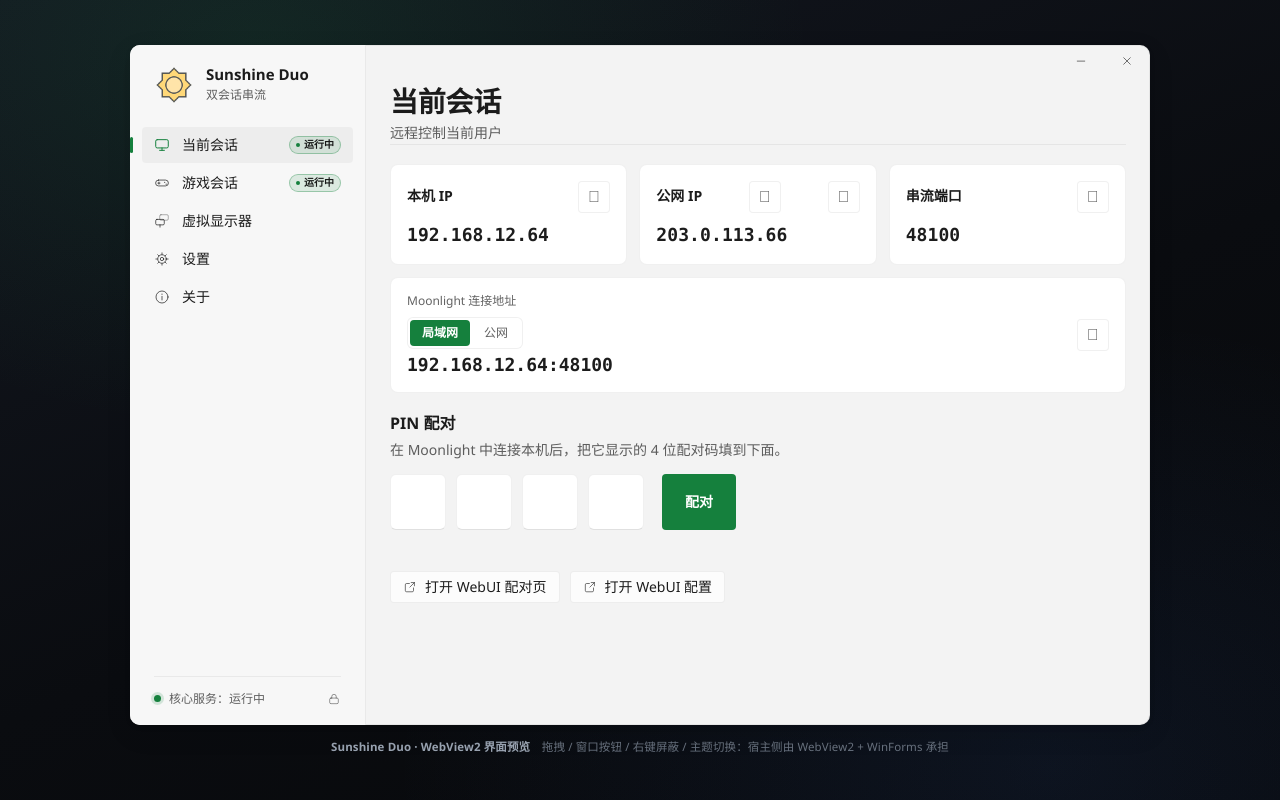
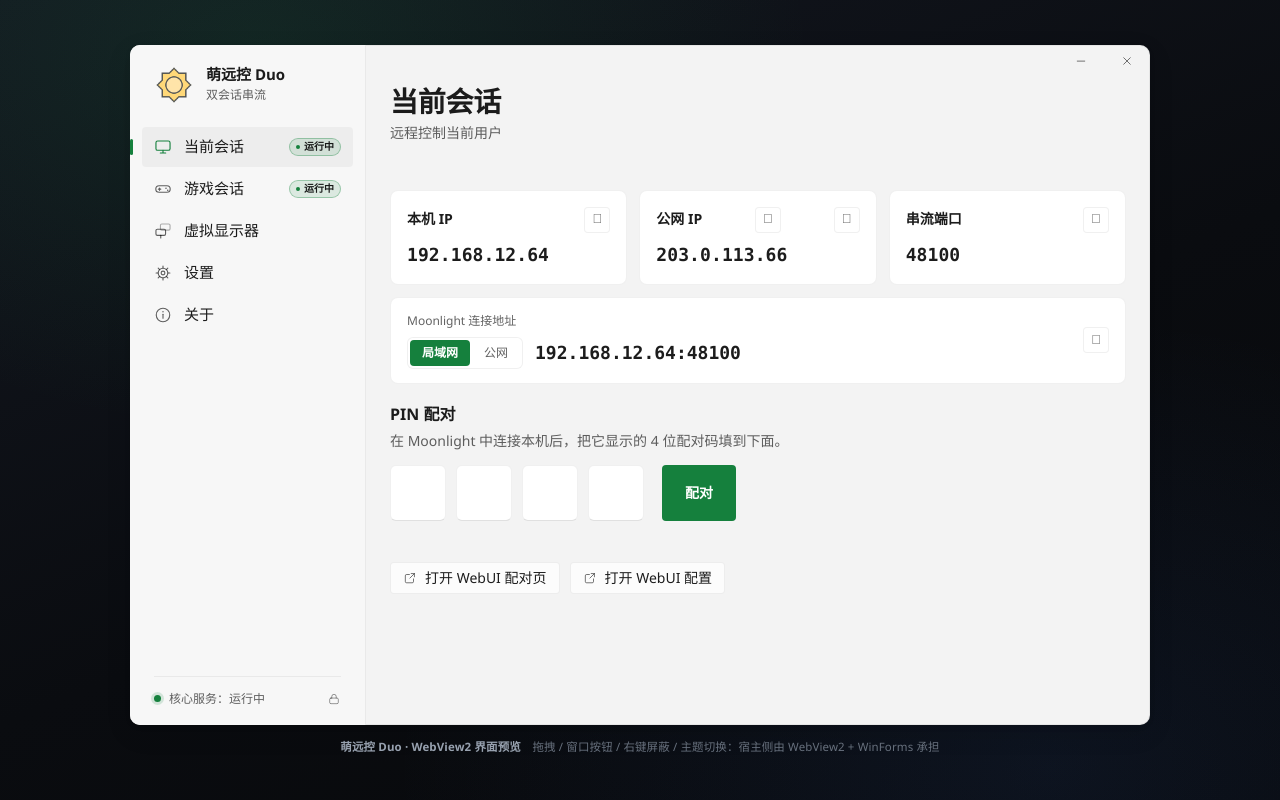
Before and after one commit to xRetia/Sunshine-Duo, a plain HTML site: page src/trayapp/webui/index.html in a window 1280 px wide. Drawn offline with Linux system fonts and the light colour scheme.

Commit message:
style: 界面改名萌远控 Duo 并微调布局密度
- 界面可见文案 Sunshine Duo → 萌远控 Duo（标题/侧栏/关于/预览说明）
- 刷新/复制图标按钮 32→26px；Moonlight 地址切换移到地址同一行前面
- 公网 IP 刷新加载文案改为"获取中"
- 侧栏导航文字 15px、图标 18px、行高 40px
- sticky 页头加宽下内边距，滚动时与内容保持间距

```diff
--- a/src/trayapp/webui/index.html
+++ b/src/trayapp/webui/index.html
@@ -3,7 +3,7 @@
 <head>
 <meta charset="utf-8">
 <meta name="viewport" content="width=device-width, initial-scale=1">
-<title>Sunshine Duo</title>
+<title>萌远控 Duo</title>
 <style>
 /* ===================== Fluent 2 / WinUI 3 设计令牌 ===================== */
 :root{
@@ -100,11 +100,11 @@ html.notrans *{transition:none !important}
 .brand-name{font-family:var(--font-display);font-size:15px;font-weight:600;line-height:1.2}
 .brand-sub{font-size:12px;color:var(--muted);margin-top:3px}
 .nav{display:flex;flex-direction:column;gap:2px}
-.nav-item{position:relative;display:flex;align-items:center;gap:12px;height:36px;padding:0 12px;
-  border-radius:var(--r-ctl);font-size:14px;color:var(--text);text-align:left;width:100%;
+.nav-item{position:relative;display:flex;align-items:center;gap:12px;height:40px;padding:0 12px;
+  border-radius:var(--r-ctl);font-size:15px;color:var(--text);text-align:left;width:100%;
   transition:background var(--dur) var(--ease)}
 .nav-item:focus-visible{outline:2px solid var(--text-primary);outline-offset:-2px}
-.nav-item svg{width:16px;height:16px;color:var(--muted);transition:color var(--dur) var(--ease)}
+.nav-item svg{width:18px;height:18px;color:var(--muted);transition:color var(--dur) var(--ease)}
 .nav-item:hover{background:var(--subtle-2)}
 .nav-item:active{background:var(--subtle)}
 .nav-item.on{background:var(--subtle)}
@@ -133,9 +133,9 @@ html.notrans *{transition:none !important}
 .page{display:none;padding:20px 0 24px}
 .page.on{display:block;animation:pageIn .18s var(--ease)}
 @keyframes pageIn{from{opacity:0;transform:translateY(5px)}to{opacity:1;transform:none}}
-.head{display:flex;align-items:flex-start;gap:16px;margin-bottom:20px;padding-right:92px;
-  position:sticky;top:0;z-index:5;background:var(--bg);padding-top:20px;
-  box-shadow:0 1px 0 var(--hair)}
+.head{display:flex;align-items:flex-start;gap:16px;margin-bottom:14px;padding-right:92px;
+  position:sticky;top:0;z-index:5;background:var(--bg);padding-top:20px;padding-bottom:32px;
+  box-shadow:0 1px 0 var(--hair),0 10px 16px -12px var(--shadow)}
 .h1{font-family:var(--font-display);font-size:28px;font-weight:600;letter-spacing:-.01em;line-height:1.2}
 .sub{font-size:14px;color:var(--muted);margin-top:5px}
 .h2{font-size:16px;font-weight:600;line-height:1.3}
@@ -194,9 +194,9 @@ html.notrans *{transition:none !important}
 .btn.pri svg{color:var(--on-accent)}
 .btn.sm{height:26px;padding:0 8px;font-size:12px;border-radius:var(--r-ctl)}
 .btn.lg{height:36px;padding:0 20px;font-size:14px}
-.btn-icn{display:inline-flex;align-items:center;justify-content:center;width:32px;height:32px;
+.btn-icn{display:inline-flex;align-items:center;justify-content:center;width:26px;height:26px;
   padding:0;border-radius:var(--r-ctl);background:var(--fill);border:1px solid var(--stroke);
-  font-family:"Segoe Fluent Icons","Segoe MDL2 Assets",sans-serif;font-size:16px;color:var(--muted);
+  font-family:"Segoe Fluent Icons","Segoe MDL2 Assets",sans-serif;font-size:13px;color:var(--muted);
   cursor:pointer;transition:background var(--dur) var(--ease),color var(--dur) var(--ease),
   transform var(--dur) var(--ease)}
 .btn-icn:hover{background:var(--fill-hover);color:var(--text)}
@@ -272,7 +272,9 @@ html.notrans *{transition:none !important}
 /* 地址条 */
 .addr{display:flex;align-items:center;gap:16px;padding:14px 16px;margin-top:12px}
 .addr .k{font-size:12px;color:var(--muted)}
-.addr .seg{margin-top:8px}
+.addr .addr-row{display:flex;align-items:center;gap:12px;margin-top:8px;flex-wrap:wrap}
+.addr .addr-row .seg{margin-top:0}
+.addr .addr-row .v{margin-top:0}
 .addr .v{font-family:var(--font-mono);font-size:18px;font-weight:600;margin-top:3px;
   user-select:text;-webkit-user-select:text}
 .addr .btn{margin-left:auto}
@@ -462,7 +464,7 @@ function sidebarHTML(){
     <div class="brand">
       <div class="logo"><img src="sun.png" alt="Sunshine" class="logo-img"></div>
       <div>
-        <div class="brand-name">Sunshine Duo</div>
+        <div class="brand-name">萌远控 Duo</div>
         <div class="brand-sub">双会话串流</div>
       </div>
     </div>
@@ -509,11 +511,13 @@ function sessionHTML(s){
     <div class="card addr nodrag">
       <div>
         <div class="k">Moonlight 连接地址</div>
-        <div class="seg">
-          <button data-a="addr-mode" data-mode="lan" data-sid="${s.id}"${(s.addrMode||"lan")==="lan"?' class="on"':""}>局域网</button>
-          <button data-a="addr-mode" data-mode="wan" data-sid="${s.id}"${(s.addrMode||"lan")==="wan"?' class="on"':""}>公网</button>
+        <div class="addr-row">
+          <div class="seg">
+            <button data-a="addr-mode" data-mode="lan" data-sid="${s.id}"${(s.addrMode||"lan")==="lan"?' class="on"':""}>局域网</button>
+            <button data-a="addr-mode" data-mode="wan" data-sid="${s.id}"${(s.addrMode||"lan")==="wan"?' class="on"':""}>公网</button>
+          </div>
+          <div class="v" id="v-addr-${s.id}">${(s.addrMode||"lan")==="wan"?state.net.wan:state.net.lan}:${s.stream}</div>
         </div>
-        <div class="v" id="v-addr-${s.id}">${(s.addrMode||"lan")==="wan"?state.net.wan:state.net.lan}:${s.stream}</div>
       </div>
       <button class="btn-icn" data-a="copy" data-src="v-addr-${s.id}" aria-label="复制">\uE8C8</button>
     </div>
@@ -663,14 +667,14 @@ function aboutHTML(){
     <div class="head drag">
       <div class="grow">
         <h1 class="h1">关于</h1>
-        <p class="sub">Sunshine Duo 托盘 · 双 Apollo 串流管理</p>
+        <p class="sub">萌远控 Duo 托盘 · 双 Apollo 串流管理</p>
       </div>
     </div>
 
     <div class="ident nodrag">
       <div class="logo"><img src="sun.png" alt="Sunshine"></div>
       <div>
-        <div class="ident-name">Sunshine Duo</div>
+        <div class="ident-name">萌远控 Duo</div>
         <div class="ident-ver">托盘 v1.0.0 · 莫氏萌艺风格的双会话串流派生</div>
       </div>
     </div>
@@ -780,7 +784,7 @@ function render(){
       </div>
       <div class="toast" id="toast"><span id="toastIcon"></span><span id="toastText"></span></div>`;
   $("#stageNote").innerHTML=
-    "<b>Sunshine Duo · WebView2 界面预览</b>　拖拽 / 窗口按钮 / 右键屏蔽 / 主题切换：宿主侧由 WebView2 + WinForms 承担";
+    "<b>萌远控 Duo · WebView2 界面预览</b>　拖拽 / 窗口按钮 / 右键屏蔽 / 主题切换：宿主侧由 WebView2 + WinForms 承担";
   resRows();
   renderService();
   fit();
@@ -1168,13 +1172,13 @@ const ACT={
   nav:el=>navigate(el.dataset.nav),
   copy:el=>{
     const v=$("#"+el.dataset.src).textContent.trim();
-    if(!v||v==="获取中…"||v==="获取失败")return;
+    if(!v||v==="获取中"||v==="获取失败")return;
     copyText(v);
     toast("已复制："+v);
   },
   wan:async el=>{
     const box=$("#"+el.dataset.src);
-    el.disabled=true;box.textContent="获取中…";
+    el.disabled=true;box.textContent="获取中";
     if(HOSTED){
       try{const ip=await call("getWanIp",{force:true});state.net.wan=ip;box.textContent=ip;}
       catch(e){box.textContent="获取失败";toast(e.message,false);}
```
